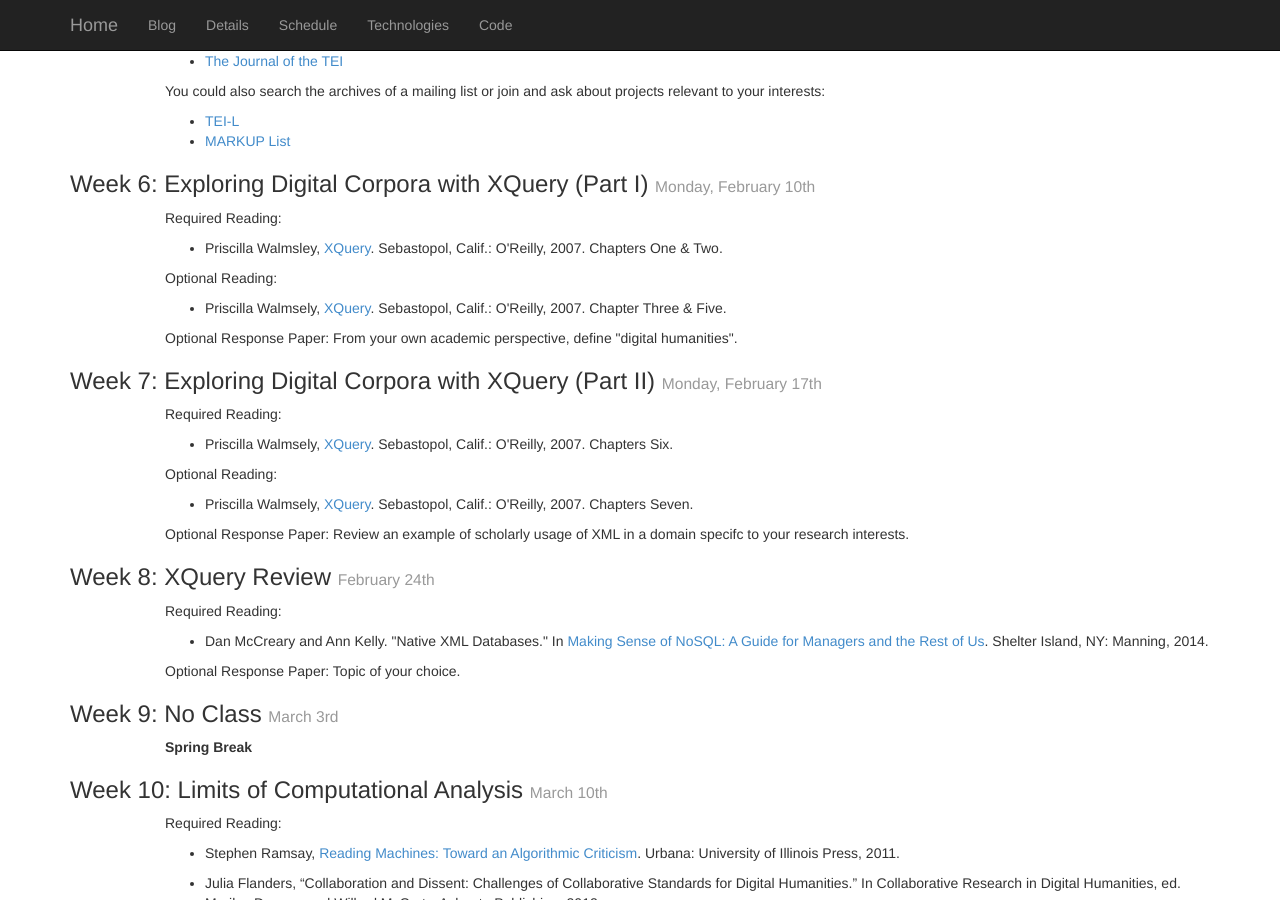
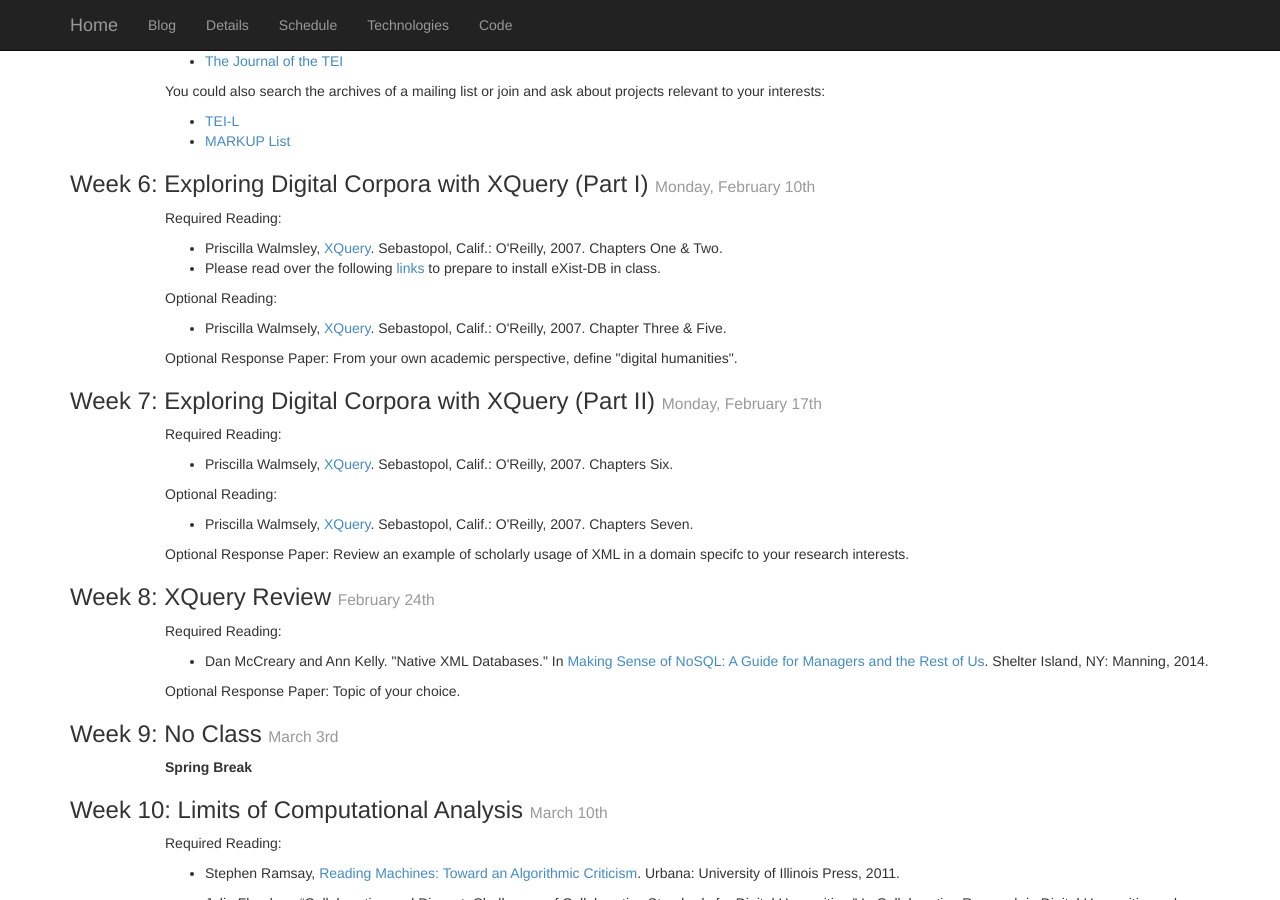
Before and after one commit to Ramona2020/paralipomena.github.io, a Jekyll site: the page built from schedule/index.html, in a window 1280 px wide and 900 px high, scrolled down 1624 px. Built offline with Jekyll 4.4.1, drawn with Linux system fonts in a browser that asks for light colours; Markdown is read by kramdown in place of the engine named in the settings.

Commit message:
added link to exist-db resources

```diff
--- a/schedule/index.html
+++ b/schedule/index.html
@@ -151,6 +151,7 @@ Detailed introduction to TEI (DM)-->
         <ul>
             <li>Priscilla Walmsley, <a href="http://www.worldcat.org/oclc/164804113">XQuery</a>.
                 Sebastopol, Calif.: O&#39;Reilly, 2007. Chapters One &amp; Two.</li>
+                <li>Please read over the following <a href="http://paralipomena.com/blog/2014/02/09/setting-up-exist-db.html">links</a> to prepare to install eXist-DB in class.</li>
         </ul>
         <p>Optional Reading:</p>
         <ul>
```
